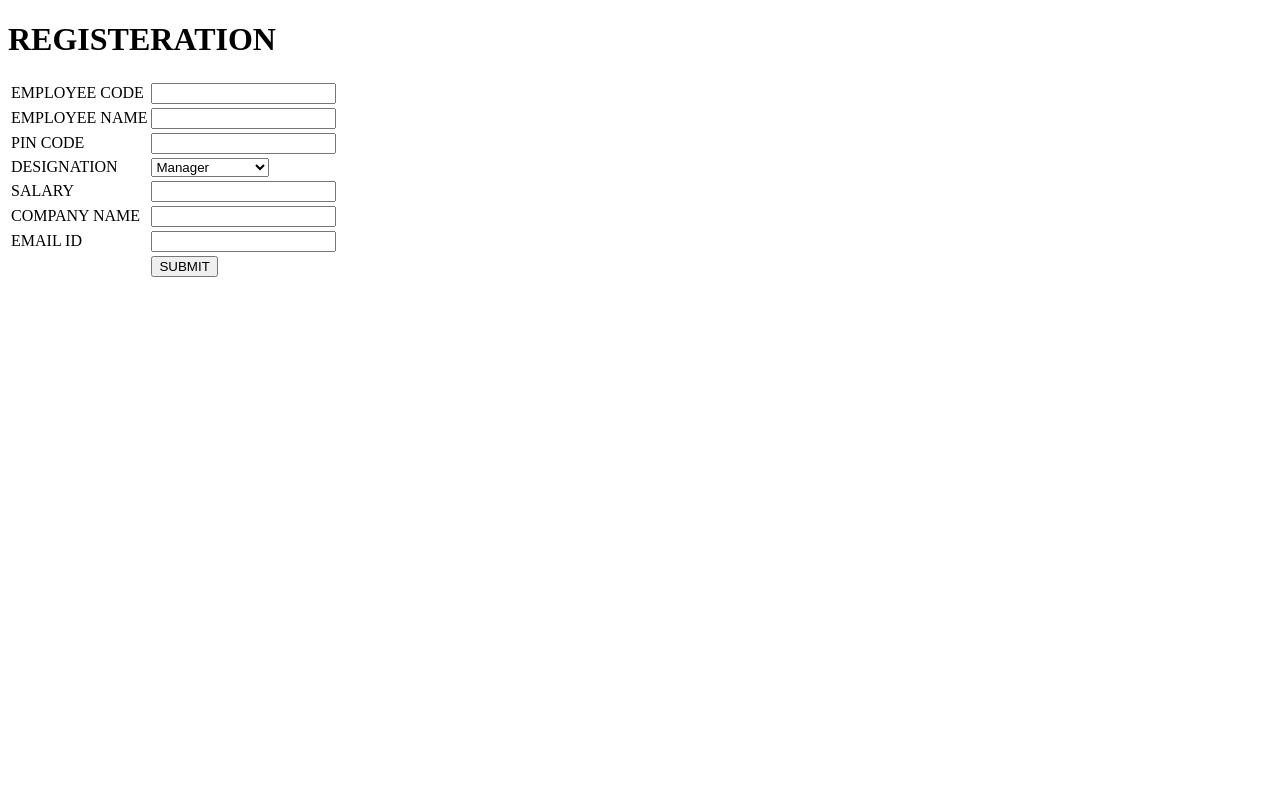
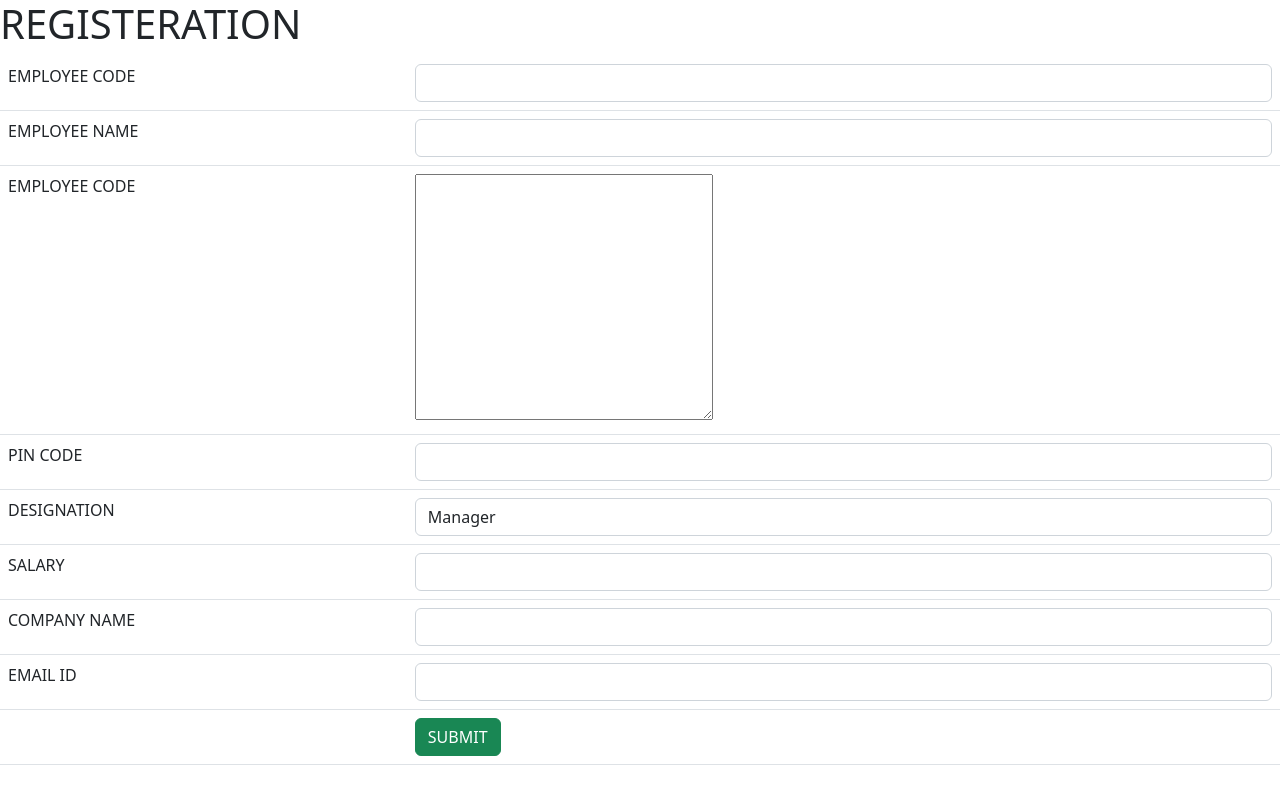
Before and after one commit to explorer-46/Html, a plain HTML site: page employee.html in a window 1280 px wide. Drawn offline with nearby package versions, Linux system fonts and the light colour scheme.

Commit message:
bootstrap

```diff
--- a/employee.html
+++ b/employee.html
@@ -1,6 +1,8 @@
 <!DOCTYPE html>
 <html lang="en">
 <head>
+    <!-- CSS only -->
+<link href="https://cdn.jsdelivr.net/npm/bootstrap@5.2.1/dist/css/bootstrap.min.css" rel="stylesheet" integrity="sha384-iYQeCzEYFbKjA/T2uDLTpkwGzCiq6soy8tYaI1GyVh/UjpbCx/TYkiZhlZB6+fzT" crossorigin="anonymous">
     <meta charset="UTF-8">
     <meta http-equiv="X-UA-Compatible" content="IE=edge">
     <meta name="viewport" content="width=device-width, initial-scale=1.0">
@@ -8,22 +10,26 @@
 </head>
 <body>
     <h1>REGISTERATION</h1>
-   <table>
+   <table class="table">
     <tr>
         <td>EMPLOYEE CODE</td>
-        <td> <input type="text"></td>
+        <td> <input class="form-control" type="text"></td>
     </tr>
     <tr>
         <td>EMPLOYEE NAME</td>
-        <td> <input type="text"></td>
+        <td> <input class="form-control" type="text"></td>
+    </tr>
+    <tr>
+        <td>EMPLOYEE CODE</td>
+        <td> <textarea class="form-conrol" name="" id="" cols="30" rows="10"></textarea></td>
     </tr>
     <tr>
         <td>PIN CODE</td>
-        <td> <input type="text"></td>
+        <td> <input class="form-control" type="text"></td>
     </tr>
     <tr>
         <td>DESIGNATION</td>
-        <td><select name="" id="">
+        <td><select class="form-control" name="" id="">
             <option value="Manager">Manager</option>
             <option value="Senior Engineer">Senior Engineer</option>
             <option value="Junior Engineer">Junior Engineer</option>
@@ -31,20 +37,22 @@
     </tr>
     <tr>
         <td>SALARY</td>
-        <td> <input type="text"></td>
+        <td> <input class="form-control" type="text"></td>
     </tr>
     <tr>
         <td>COMPANY NAME</td>
-        <td> <input type="text"></td>
+        <td> <input class="form-control" type="text"></td>
     </tr>
     <tr>
         <td>EMAIL ID</td>
-        <td> <input type="email" name="" id=""></td>
+        <td> <input class="form-control" type="email" name="" id=""></td>
     </tr>
     <tr>
         <td></td>
-        <td><button>SUBMIT</button></td>
+        <td><button class="btn btn-success">SUBMIT</button></td>
     </tr>
    </table>
+   <!-- JavaScript Bundle with Popper -->
+<script src="https://cdn.jsdelivr.net/npm/bootstrap@5.2.1/dist/js/bootstrap.bundle.min.js" integrity="sha384-u1OknCvxWvY5kfmNBILK2hRnQC3Pr17a+RTT6rIHI7NnikvbZlHgTPOOmMi466C8" crossorigin="anonymous"></script>
 </body>
 </html>
```
